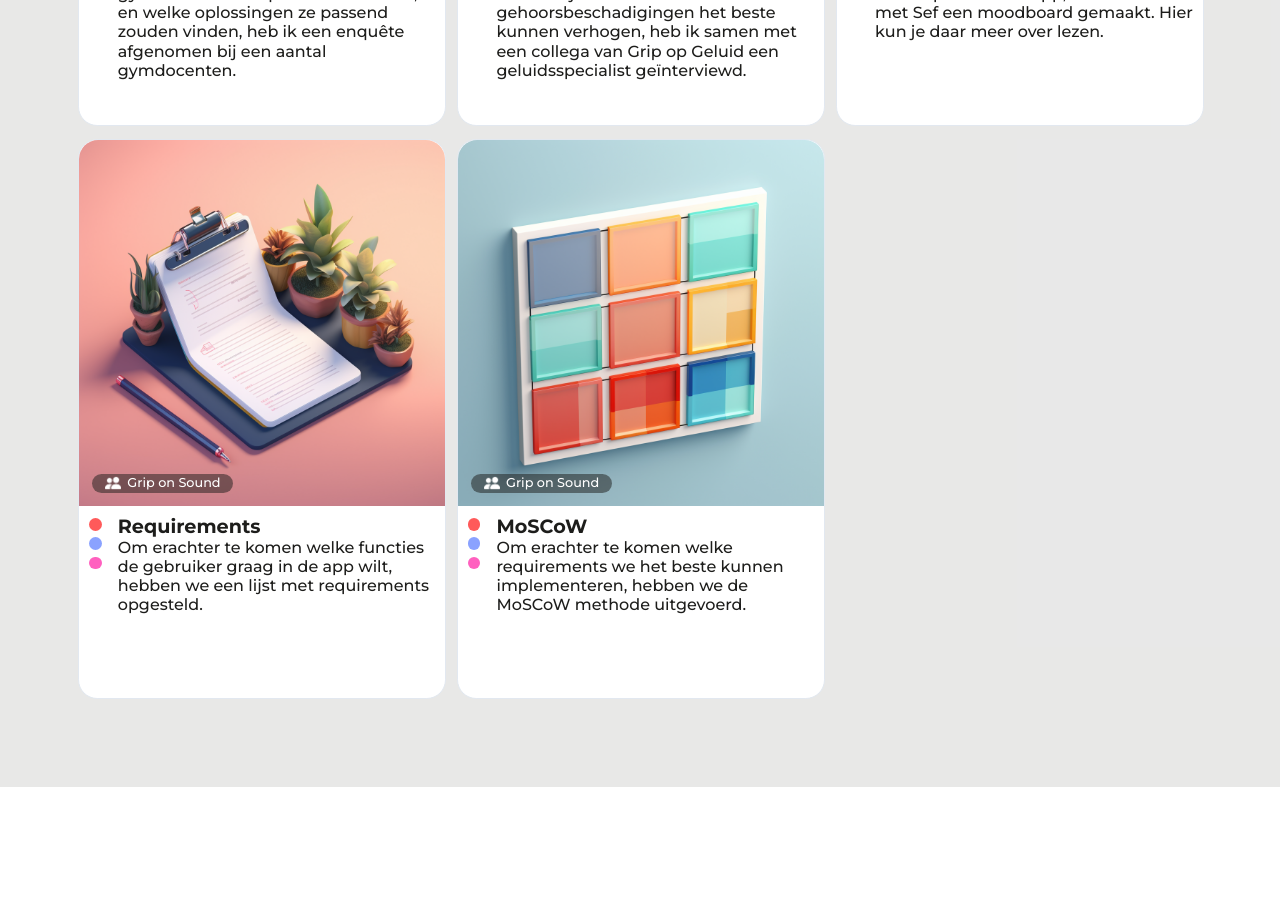
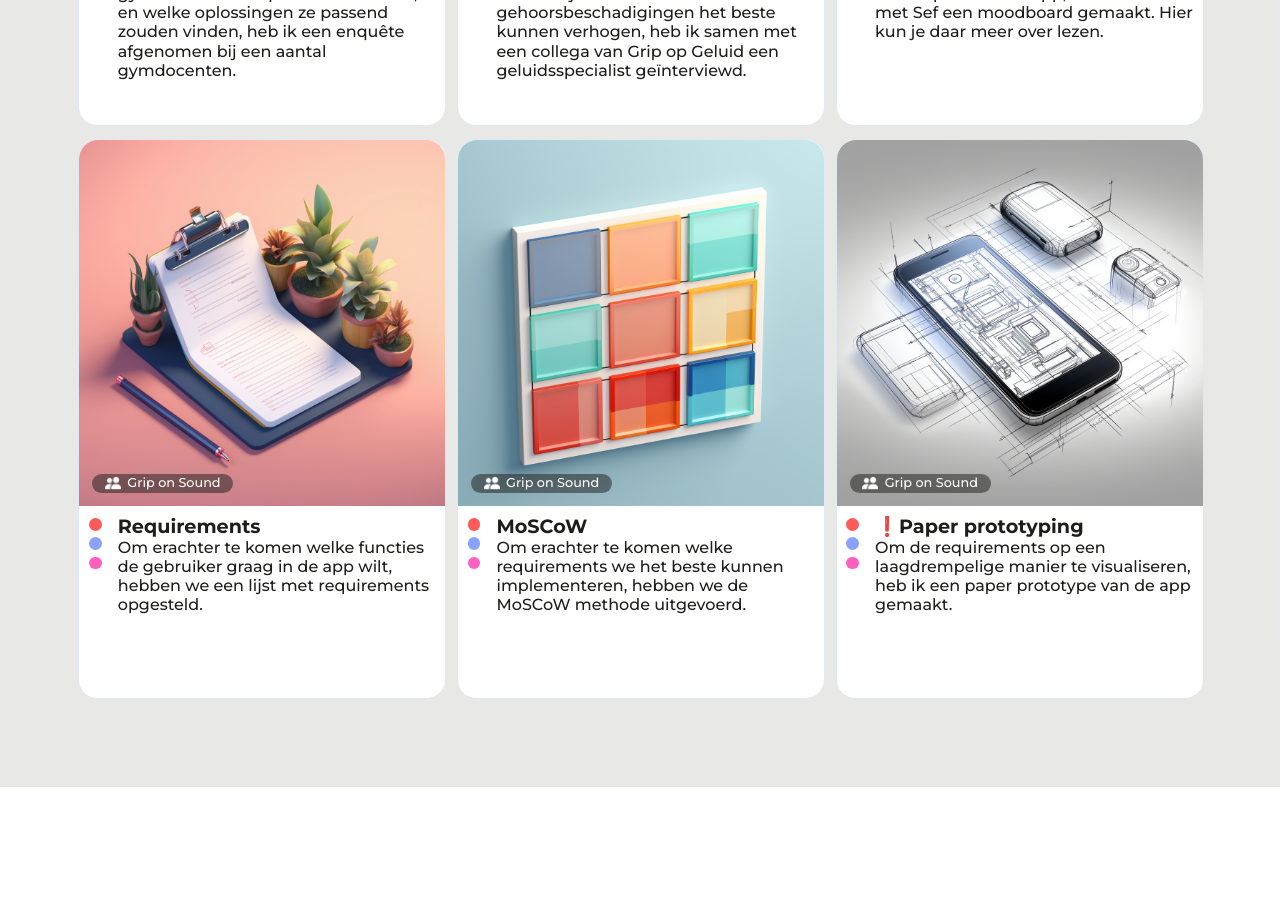
Before and after one commit to metteghijsen/semester6-website, a Nuxt app in the folder frontend/: page /deliverables in a window 1280 px wide. Shown: the part 4180-5085 px from the top of the page. Built offline with nearby package versions, Linux system fonts and the light colour scheme.

Commit message:
Feature: Added paper prototyping clickable

```diff
--- a/frontend/pages/deliverables.vue
+++ b/frontend/pages/deliverables.vue
@@ -339,6 +339,19 @@
             project-type="Grip on Sound"
             project-people="group"
           />
+
+          <UiDeliverable
+            v-if="selectedLo.includes('lo1') || selectedLo.includes('lo5') || selectedLo.includes('lo7') || selectedLo.length === 0"
+            to="moscow"
+            lo1
+            lo5
+            lo7
+            deliverable-name="❗Paper prototyping"
+            image-name="paperprototyping"
+            deliverable-description="Om de requirements op een laagdrempelige manier te visualiseren, heb ik een paper prototype van de app gemaakt."
+            project-type="Grip on Sound"
+            project-people="group"
+          />
         </div>
 
         <div class="flex flex-col">
```
Also changed, not shown: frontend/public/img/deliverables/paperprototyping.png (added).
